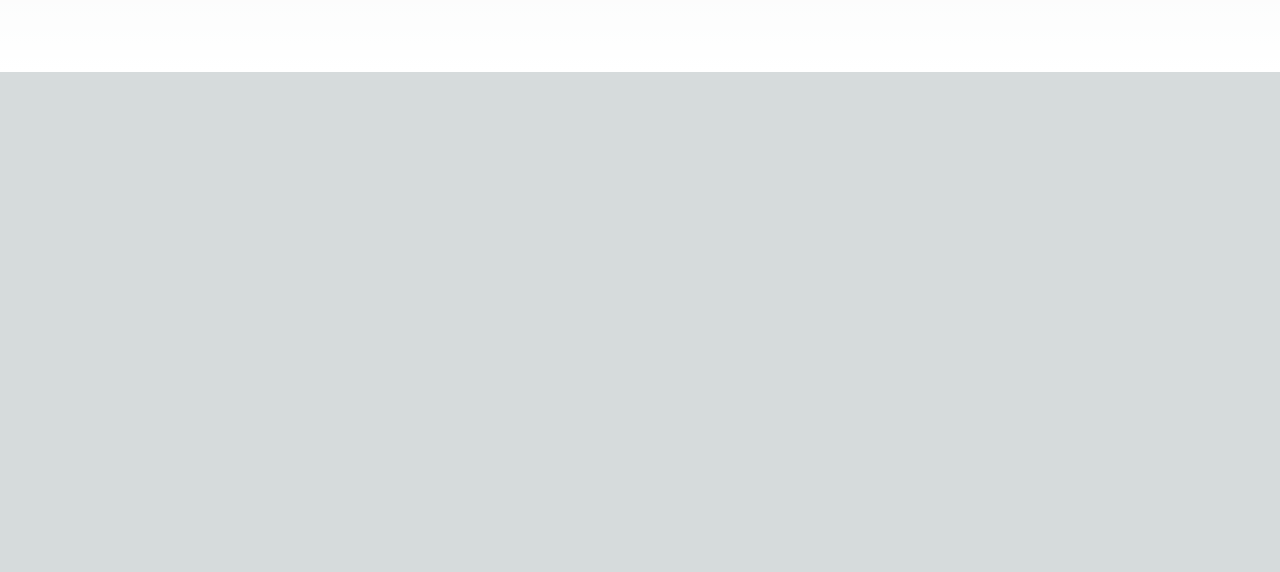
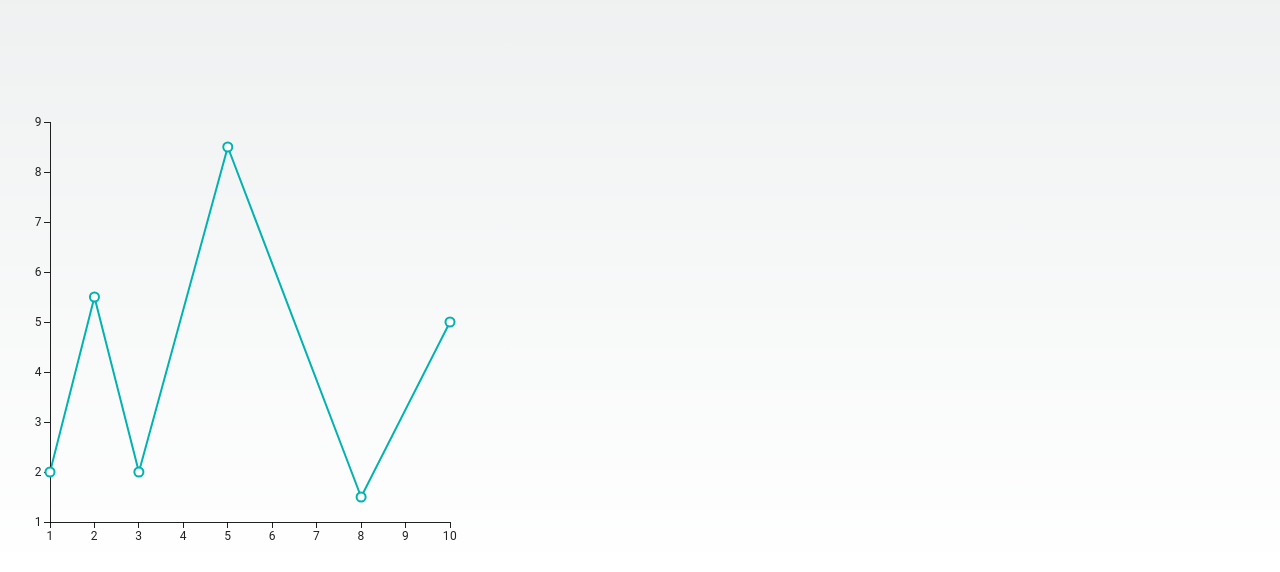
Before and after one commit to Emene-Pesh/muscletracker, a Next.js app: page / in a window 1280 px wide. Shown: the part 906-1478 px from the top of the page. Before the commit the page ends 978 px from the top, so only its background shows below. Built offline with nearby package versions, Linux system fonts and the light colour scheme.

Commit message:
Added Linegraph component

```diff
--- /dev/null
+++ b/app/components/stats/graph/graph.tsx
@@ -0,0 +1,27 @@
+'use client';
+import * as React from 'react';
+import { LineChart } from '@mui/x-charts/LineChart';
+
+interface LineGraphProps {
+    xAxis: number[];
+    series: number[];
+    width: number;
+    height: number;
+
+}
+
+export default function LineGraph(props: LineGraphProps) {
+  return (
+    <LineChart
+      xAxis={[{ data: props.xAxis }]}
+      series={[
+        {
+          data: props.series,
+          curve: "linear",
+        },
+      ]}
+      width={props.width}
+      height={props.height}
+    />
+  );
+}
--- a/app/layout.tsx
+++ b/app/layout.tsx
@@ -2,6 +2,7 @@ import type { Metadata } from "next";
 import { Inter } from "next/font/google";
 import "./globals.css";
 import Navigation from "./components/navigation";
+import LineGraph from "./components/stats/graph/graph";
 const inter = Inter({ subsets: ["latin"] });
 
 export const metadata: Metadata = {
@@ -19,6 +20,7 @@ export default function RootLayout({
       <body className={inter.className}>
         <Navigation />
         {children}
+        <LineGraph xAxis={[1, 2, 3, 5, 8, 10] } series={[2, 5.5, 2, 8.5, 1.5, 5]} width={500} height={500}></LineGraph>
       </body>
     </html>
   );
--- a/app/page.tsx
+++ b/app/page.tsx
@@ -1,3 +1,4 @@
+'use client';
 import Image from "next/image";
 
 export default function Home() {
--- a/package.json
+++ b/package.json
@@ -10,6 +10,10 @@
     "prepare": "husky"
   },
   "dependencies": {
+    "@emotion/react": "^11.11.4",
+    "@emotion/styled": "^11.11.0",
+    "@mui/material": "^5.15.12",
+    "@mui/x-charts": "^6.19.5",
     "next": "14.1.0",
     "react": "^18",
     "react-dom": "^18"
```
Also changed, not shown: 1 other file (tests, documents, lock files or other folders).
